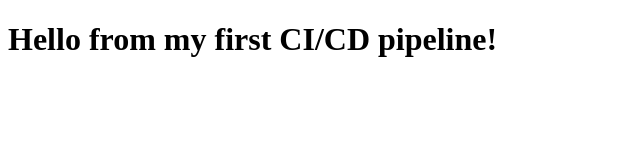
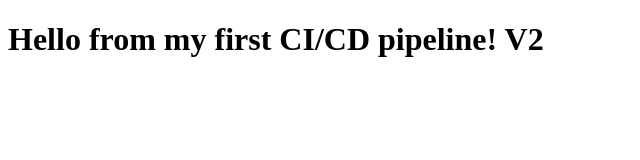
Before and after one commit to samantha58-bit/my-first-ci-cd-app, a plain HTML site: page index.html in a window 1280 px wide. Shown: the full height of the page, 0-640 px from the left. Drawn offline with Linux system fonts and the light colour scheme.

Commit message:
testing pipeline

```diff
--- a/index.html
+++ b/index.html
@@ -1,6 +1,6 @@
 <!DOCTYPE html>
 <html>
 <body>
-<h1>Hello from my first CI/CD pipeline!</h1>
+<h1>Hello from my first CI/CD pipeline! V2</h1>
 </body>
 </html>
```
Also changed, not shown: 1 other file.
